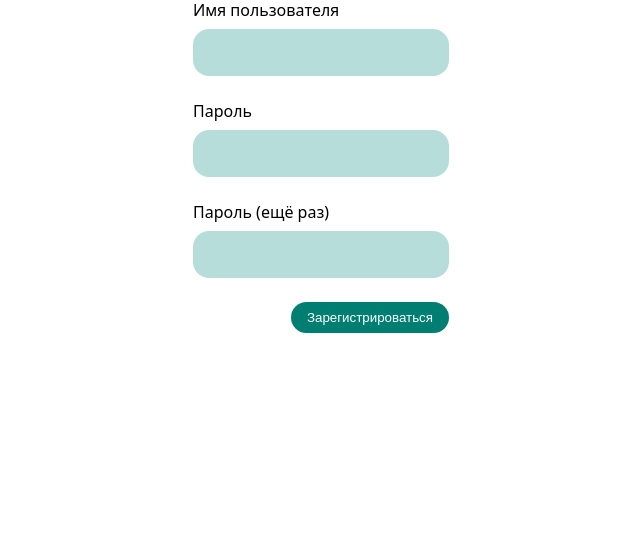
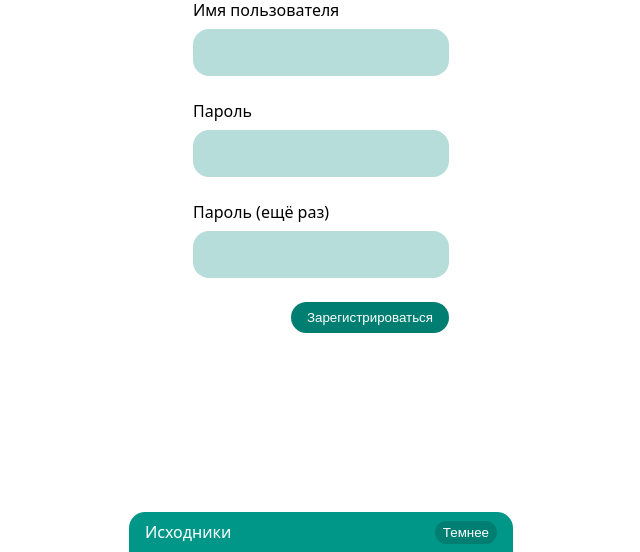
Before and after one commit to onechesz/onechat, a Django app: page /sign_up/ in a window 1280 px wide. Shown: the part 248-800 px from the top of the page, without its empty margins (319-959 px from the left). Run offline with Django 4.2, Linux system fonts and the light colour scheme.

Commit message:
Добавил тёмную тему

```diff
--- a/onechat_project/core/templates/core/index.html
+++ b/onechat_project/core/templates/core/index.html
@@ -10,6 +10,8 @@
             <div class="page-title">
                 <h1>ванчат</h1>
             </div>
-        </mai>
+        </main>
+
+        {% include 'includes/footer.html' %}
     </body>
 {% endblock content %}
--- a/onechat_project/core/templates/core/log_in.html
+++ b/onechat_project/core/templates/core/log_in.html
@@ -39,5 +39,7 @@
                 {% endif %}
             </form>
         </main>
+
+        {% include 'includes/footer.html' %}
     </body>
 {% endblock content %}
--- a/onechat_project/core/templates/core/sign_up.html
+++ b/onechat_project/core/templates/core/sign_up.html
@@ -6,6 +6,7 @@
     <body class="bg-teal-600">
         {% include 'includes/navbar.html' %}
 
+        <main>
             <div class="page-title">
                 <h1>регистрация</h1>
             </div>
@@ -14,19 +15,19 @@
                 {% csrf_token %}
 
                 <div class="mb-5">
-                <label class="text-white">Имя пользователя</label>
+                    <label>Имя пользователя</label>
 
                     <input type="text" name="username" class="w-full mt-2 px-4 py-2 rounded-xl">
                 </div>
 
                 <div class="mb-5">
-                <label class="text-white">Пароль</label>
+                    <label>Пароль</label>
 
                     <input type="text" name="password1" class="w-full mt-2 px-4 py-2 rounded-xl">
                 </div>
 
                 <div class="mb-5">
-                <label class="text-white">Пароль (ещё раз)</label>
+                    <label >Пароль (ещё раз)</label>
 
                     <input type="text" name="password2" class="w-full mt-2 px-4 py-2 rounded-xl">
                 </div>
@@ -43,5 +44,8 @@
 
                 <button class="px-4 py-2 rounded-xl text-white bg-teal-800 hover:bg-teal-700">Зарегистрироваться</button>
             </form>
+        </main>
+
+        {% include 'includes/footer.html' %}
     </body>
 {% endblock content %}
--- a/onechat_project/rooms/templates/rooms/room.html
+++ b/onechat_project/rooms/templates/rooms/room.html
@@ -26,6 +26,8 @@
                 <button class="chat-send-button" id="chat-message-submit">Отправить</button>
             </form>
         </main>
+
+        {% include 'includes/footer.html' %}
     </body>
 {% endblock content %}
 
--- a/onechat_project/static/css/base.css
+++ b/onechat_project/static/css/base.css
@@ -5,10 +5,12 @@
 html {
     font-size: 16px;
     font-family: ui-sans-serif, system-ui, -apple-system, BlinkMacSystemFont, "Segoe UI", Roboto, "Helvetica Neue", Arial, "Noto Sans", sans-serif, "Apple Color Emoji", "Segoe UI Emoji", "Segoe UI Symbol", "Noto Color Emoji";
+    height: 100%;
 }
 
 body {
     margin: 0 auto;
+    height: 100%
 }
 
 main {
@@ -16,6 +18,8 @@ main {
 }
 
 .navbar {
+    top: 0;
+    position: sticky;
     display: flex;
     align-items: center;
     justify-content: space-between;
@@ -103,7 +107,7 @@ h1 {
     background-color: #009789;
     border-radius: 1rem;
     padding: 1rem;
-    max-height: 55vh;
+    max-height: 50vh;
     overflow: auto;
 }
 
@@ -201,6 +205,42 @@ h1 {
     cursor: pointer;
 }
 
+.footer {
+    bottom: 0%;
+    left: 35%;
+    position: absolute;
+    display: flex;
+    align-items: center;
+    justify-content: space-between;
+    padding: .5rem 1rem;
+    background: #009789;
+    width: 30vw;
+    border-top-left-radius: 1rem;
+    border-top-right-radius: 1rem;
+}
+
+.footer a {
+    color: white;
+    text-decoration: none;
+}
+
+.footer a:hover {
+    color: rgb(225, 225, 225);
+}
+
+.footer button {
+    color: white;
+    background-color: #007e72;
+    border: none;
+    border-radius: 1rem;
+    padding: .25rem .5rem;
+}
+
+.footer button:hover {
+    cursor: pointer;
+    background-color: #007167;
+}
+
 @media (max-width: 1024px) {
     .room {
         flex-basis: 35%;
--- a/onechat_project/templates/base.html
+++ b/onechat_project/templates/base.html
@@ -13,7 +13,36 @@
 
     {% block content %}
     {% endblock content %}
+    <script>
+        const btnTheme = document.getElementById('btn-theme');
+        const headElem = document.getElementsByTagName('head')[0];
 
+        const darkThemeLink = document.createElement('link');
+        darkThemeLink.href = "{% static 'css/dark_theme.css' %}";
+        darkThemeLink.rel = 'stylesheet'
+
+        let theme = localStorage.getItem('theme');
+
+        if (theme === 'dark') {
+            headElem.appendChild(darkThemeLink);;
+            btnTheme.innerText = 'Светлее';
+        }
+
+        btnTheme.addEventListener('click', () => {
+            if (theme === 'light' || theme === null) {
+                localStorage.setItem('theme', 'dark');
+                headElem.appendChild(darkThemeLink);
+                btnTheme.innerText = 'Светлее';
+                theme = localStorage.getItem('theme');
+            }
+            else if (theme === 'dark') {
+                localStorage.setItem('theme', 'light');
+                headElem.removeChild(darkThemeLink);
+                btnTheme.innerText = 'Темнее';
+                theme = localStorage.getItem('theme');
+            }
+        })
+    </script>
     {% block scripts %}
     {% endblock scripts %}
 </html>
--- /dev/null
+++ b/onechat_project/templates/includes/footer.html
@@ -0,0 +1,9 @@
+<nav class="footer">
+    <div>
+        <a href="https://github.com/onechesz/onechat">Исходники</a>
+    </div>
+
+    <div>
+        <button id="btn-theme">Темнее</button>
+    </div>
+</nav>
```
Also changed, not shown: onechat_project/rooms/templates/rooms/rooms.html (+5 -3 lines), onechat_project/static/css/dark_theme.css (added, +79 -0 lines). Lines whose indentation alone changed are shown as unchanged.
